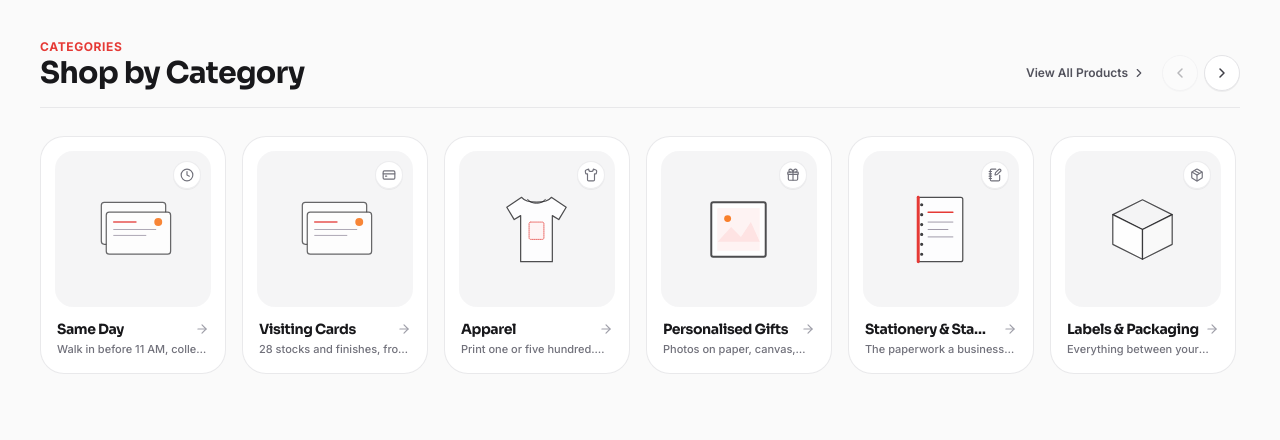
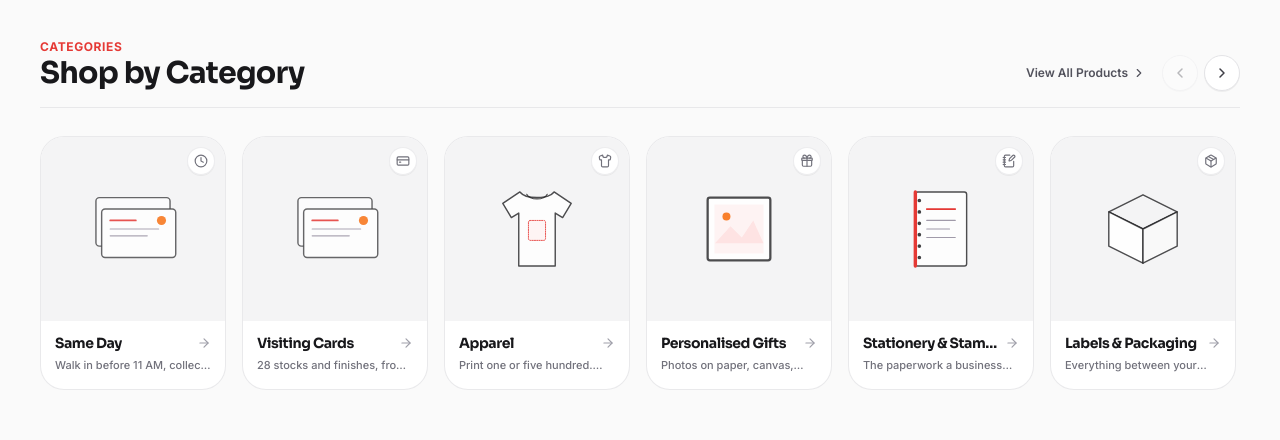
Before and after one commit to rishuxx/print-studio, a Next.js app: page / in a window 1280 px wide. Shown: the part 880-1320 px from the top of the page. Built offline with nearby package versions, Linux system fonts and the light colour scheme; no server answers; the database is empty.

Commit message:
style(category-card): make category image bleed edge-to-edge full width without outer white padding

```diff
--- a/components/shared/category-card.tsx
+++ b/components/shared/category-card.tsx
@@ -41,12 +41,12 @@ export function CategoryCard({ category, className, variant = "tile" }: Category
     <Link
       href={`/category/${category.handle}`}
       className={cn(
-        "group relative flex flex-col justify-between overflow-hidden rounded-2xl border border-zinc-200/80 bg-white p-3.5 transition-all duration-300 hover:-translate-y-1 hover:border-primary/40 hover:shadow-md",
+        "group relative flex flex-col justify-between overflow-hidden rounded-2xl border border-zinc-200/80 bg-white transition-all duration-300 hover:-translate-y-1 hover:border-primary/40 hover:shadow-md",
         className
       )}
     >
-      {/* Category Visual - Displays Custom Uploaded Image or Silhouette Graphic */}
-      <div className="relative aspect-square w-full overflow-hidden rounded-xl bg-zinc-100/90 flex items-center justify-center">
+      {/* Category Visual - Takes full width edge-to-edge without outer white padding */}
+      <div className="relative aspect-square w-full overflow-hidden bg-zinc-100 flex items-center justify-center">
         {category.image_url ? (
           // eslint-disable-next-line @next/next/no-img-element
           <img
@@ -59,7 +59,7 @@ export function CategoryCard({ category, className, variant = "tile" }: Category
           <ProductMockup
             kind={category.mockup || "card-stack"}
             tone="transparent"
-            className="size-full p-3 transition-transform duration-300 group-hover:scale-110"
+            className="size-full p-4 transition-transform duration-300 group-hover:scale-110"
           />
         )}
         {/* Soft-cornered floating icon badge */}
@@ -68,15 +68,15 @@ export function CategoryCard({ category, className, variant = "tile" }: Category
         </div>
       </div>
 
-      {/* Info bottom - legible title and subtitle */}
-      <div className="mt-3 flex flex-col px-0.5">
+      {/* Info bottom - Clean padded area for title and blurb */}
+      <div className="flex flex-col p-3.5 pt-3">
         <div className="flex items-center justify-between gap-1.5">
           <h3 className="truncate text-xs font-bold text-zinc-900 transition-colors group-hover:text-primary sm:text-sm">
             {category.title}
           </h3>
           <ArrowRight className="size-3.5 shrink-0 text-zinc-400 transition-transform duration-200 group-hover:translate-x-0.5 group-hover:text-primary" />
         </div>
-        <p className="mt-0.5 line-clamp-1 text-[11px] font-medium text-zinc-500">
+        <p className="mt-1 line-clamp-1 text-[11px] font-medium text-zinc-500">
           {category.blurb}
         </p>
       </div>
```
